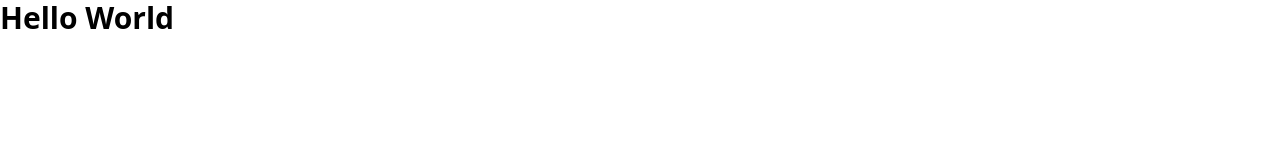
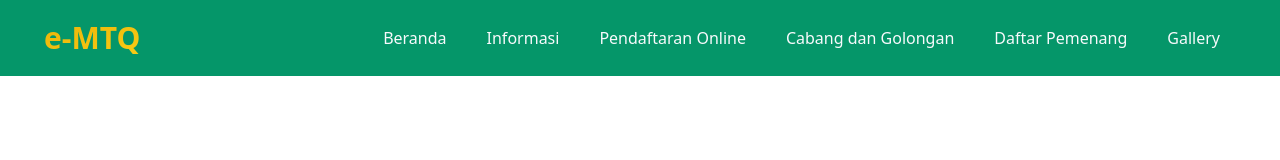
Before and after one commit to alilhamdani18/e-mtq, a website: page src/index.html in a window 1280 px wide. Drawn offline with Linux system fonts and the light colour scheme.

Commit message:
add navbar menu

```diff
--- a/src/index.html
+++ b/src/index.html
@@ -3,10 +3,26 @@
   <head>
     <meta charset="UTF-8" />
     <meta name="viewport" content="width=device-width, initial-scale=1.0" />
-    <title>Document</title>
+    <title>Beranda</title>
     <link rel="stylesheet" href="/dist/output.css" />
   </head>
   <body>
-    <h1 class="font-bold text-3xl">Hello World</h1>
+    <nav class="navbar flex justify-between items-center p-5 bg-emerald-600 text-slate-50">
+      <a href="#" class="navbar-brand ml-6 font-bold text-3xl bg-gradient-to-br from-yellow-500 to bg-yellow-400 text-transparent bg-clip-text hover:text-yellow-300">e-MTQ</a>
+      <div></div>
+      <ul class="menu hidden lg:flex">
+        <a href="#" class="list mr-10 hover:text-yellow-300 text-md">Beranda</a>
+        <a href="#" class="list mr-10 hover:text-yellow-300 text-md">Informasi</a>
+        <a href="#" class="list mr-10 hover:text-yellow-300 text-md">Pendaftaran Online</a>
+        <a href="#" class="list mr-10 hover:text-yellow-300 text-md">Cabang dan Golongan</a>
+        <a href="#" class="list mr-10 hover:text-yellow-300 text-md">Daftar Pemenang</a>
+        <a href="#" class="list mr-10 hover:text-yellow-300 text-md">Gallery</a>
+      </ul>
+      <div class="space-y-2 lg:hidden">
+        <span class="block w-8 h-1 bg-slate-100"></span>
+        <span class="block w-8 h-1 bg-slate-100"></span>
+        <span class="block w-8 h-1 bg-slate-100"></span>
+      </div>
+    </nav>
   </body>
 </html>
```
Also changed, not shown: dist/output.css.
